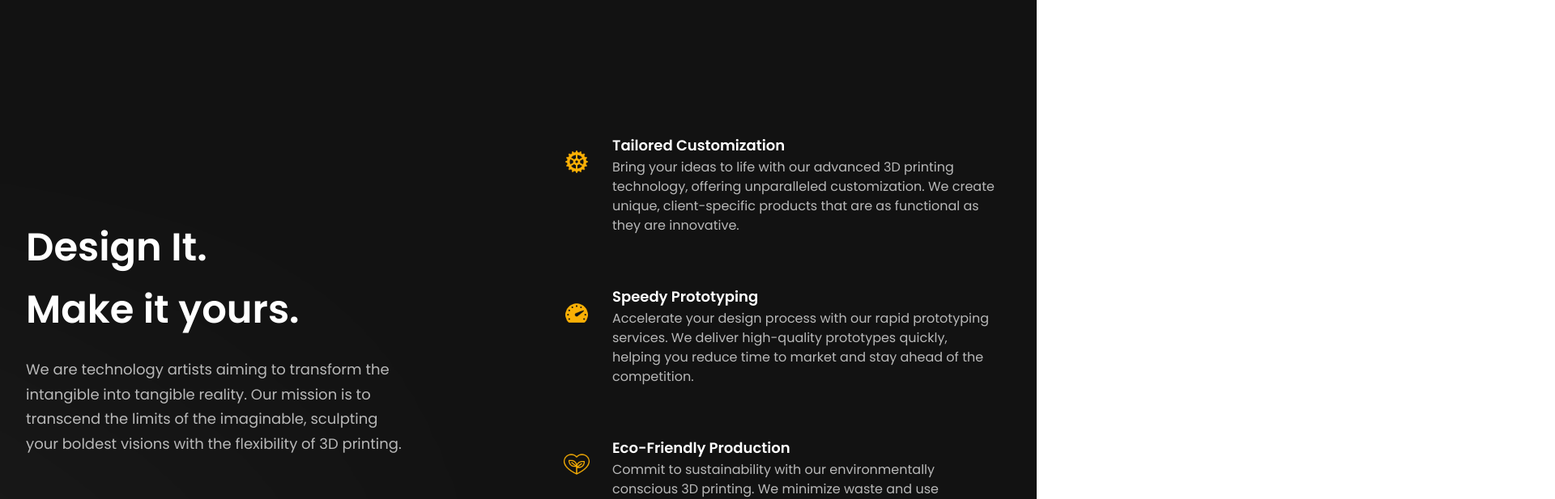
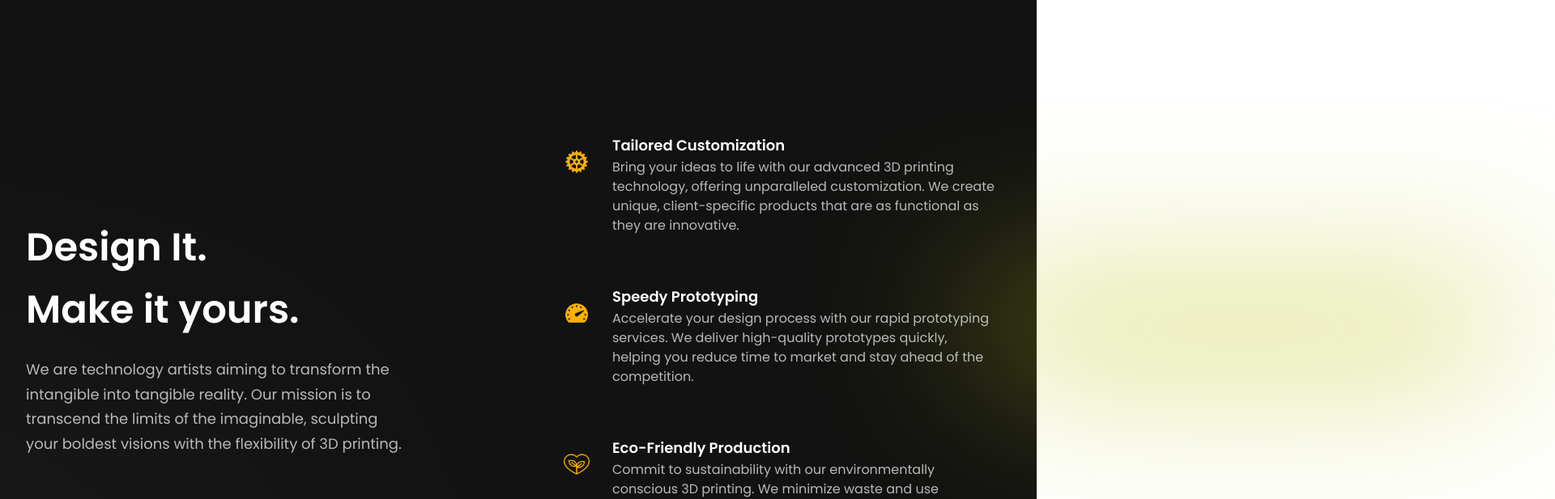
Before and after one commit to itsDaiton/business-website-template, a React (Vite) app: page / in a window 1280 px wide. Shown: the part 800-1417 px from the top of the page at 81% size, 1920 px wide, since content can reach past the window. Built offline with nearby package versions, Linux system fonts and the light colour scheme.

Commit message:
clean: Add new colour spots

```diff
--- a/src/App.jsx
+++ b/src/App.jsx
@@ -21,7 +21,7 @@ import styles from "./styles/style";
 // Wrapper component
 const Wrapper = ({ children }) => {
   return (
-    <div className={`bg-primary ${styles.flexStart}`}>
+    <div className={`bg-dark ${styles.flexStart}`}>
       <div className={`${styles.boxWidth}`}>{children}</div>
     </div>
   );
--- a/src/components/Business.jsx
+++ b/src/components/Business.jsx
@@ -38,6 +38,7 @@ const Business = () => {
         visions with the flexibility of 3D printing.
         </p>
       </div>
+      <div className="absolute z-[0] w-[60%] h-[40%] -right-[50%] rounded-full yellow__gradient top-160" />
       <div className={`${layout.sectionImg} flex-col`}>
         {features.map((feature, index) => (
           <FeatureCard key={feature.id} {...feature} index={index} />
--- a/src/styles/index.css
+++ b/src/styles/index.css
@@ -110,6 +110,11 @@
   filter: blur(100px);
 }
 
+.yellow__gradient {
+  background: linear-gradient(180deg, rgba(233, 141, 4, 0) 60%, #bcc210 100%);
+  filter: blur(100px);
+}
+
 .pink__gradient {
   background: linear-gradient(180deg, #ffbd08 0%, #3823ef 100%);
   filter: blur(150px);
```
